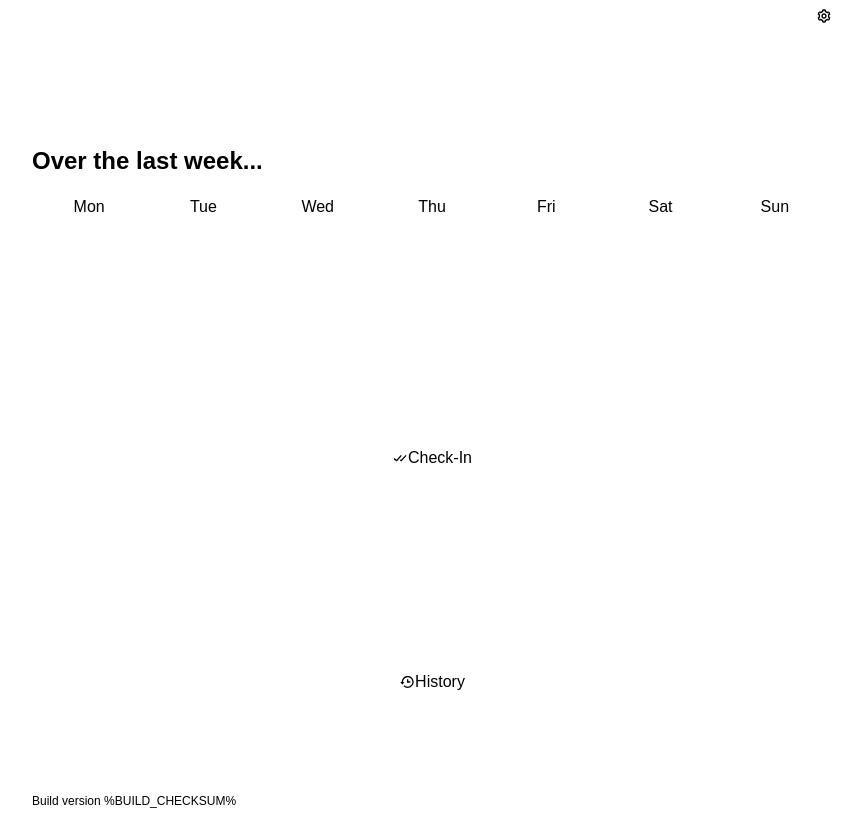
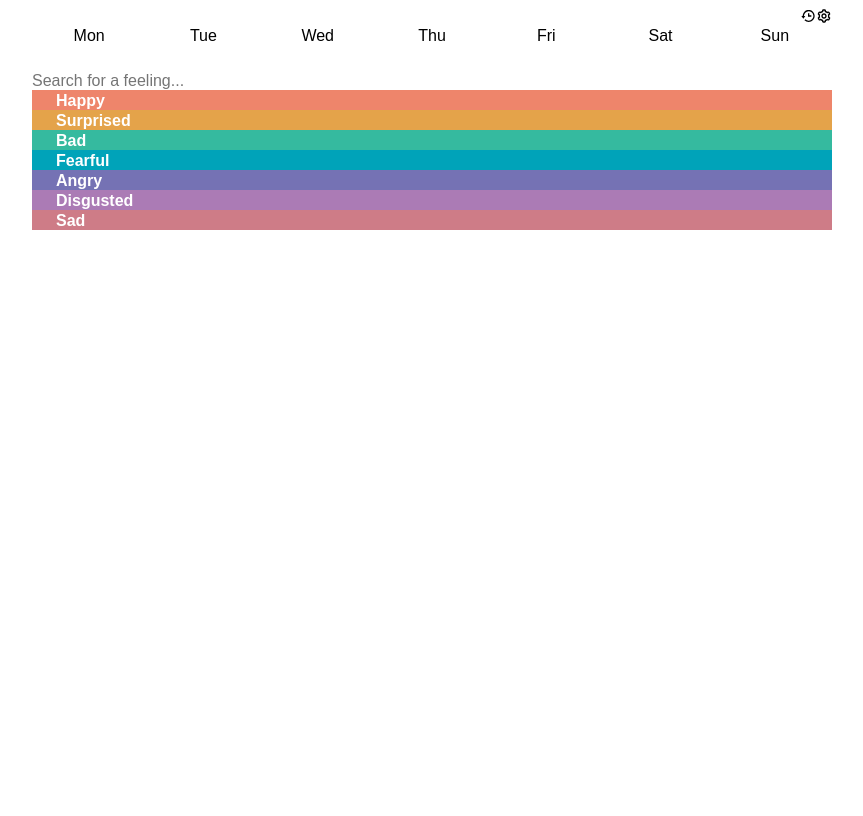
Before and after one commit to wmmiii/hey_you_good, a React app: page / in a window 1280 px wide. Shown: the whole page, without its empty margins (208-1071 px from the left). Built offline with nearby package versions, Linux system fonts and the light colour scheme; the HTML template or start-up script is replaced by a standard one.

Commit message:
Make check in screen main screen (#74)

```diff
--- a/src/App.tsx
+++ b/src/App.tsx
@@ -1,6 +1,5 @@
 import React from 'react';
 import { BrowserRouter, Routes, Route } from 'react-router-dom';
-import CheckIn from './pages/CheckIn';
 import History from './pages/History';
 import Index from './pages/Index';
 import NotFound from './pages/NotFound';
@@ -18,7 +17,6 @@ export function App() {
 				<BrowserRouter>
 					<Routes>
 						<Route path="/" element={<Index />} />
-						<Route path="/checkin" element={<CheckIn />} />
 						<Route path="/history" element={<History />} />
 						<Route path="/settings" element={<Settings />} />
 
--- a/src/components/Button.tsx
+++ b/src/components/Button.tsx
@@ -2,6 +2,7 @@ import React from 'react';
 import styles from './Button.module.scss';
 
 interface ButtonProps {
+  className?: string;
   onClick: () => void;
   icon?: JSX.Element;
   background?: string;
@@ -15,6 +16,9 @@ export default function Button(props: ButtonProps): JSX.Element {
   const classes = [styles.button];
   if (props.children == null && props.icon != null) {
     classes.push(styles.iconOnly);
+  }
+  if (props.className) {
+    classes.push(props.className);
   }
 
   return (
--- a/src/pages/CheckIn.tsx
+++ b/src/components/CheckIn.tsx
@@ -1,16 +1,18 @@
-import Button from '../components/Button';
 import IconBxCheck from '../icons/IconBxCheck';
-import Page from '../components/Page';
 import React, { useCallback, useMemo, useState } from 'react';
-import TextInput from '../components/TextInput';
+import TextInput from './TextInput';
 import styles from './Checkin.module.scss';
 import { gloriaList } from '../feelingsModel';
-import { recordFeeling } from '../storage/localDb';
-import { useNavigate } from 'react-router';
 
-export default function CheckIn(): JSX.Element {
-  const history = useNavigate();
-  const [feeling, setFeeling] = useState<string[]>([]);
+interface CheckInProps {
+  feeling: string[];
+  setFeeling: (feeling: string[]) => void;
+}
+
+export default function CheckIn({
+  feeling,
+  setFeeling
+}: CheckInProps): JSX.Element {
   const [searchString, setSearchString] = useState('');
 
   const filteredFeelings = useMemo(
@@ -30,25 +32,7 @@ export default function CheckIn(): JSX.Element {
   }, [feeling, setFeeling, setSearchString]);
 
   return (
-    <Page
-      header={<h1>How are you feeling?</h1>}
-      footer={
-        <div className={styles.footer}>
-          <Button onClick={() => history('/')} flex="1">
-            Back to home
-          </Button>
-          <Button
-            onClick={async () => {
-              await recordFeeling(new Date(), feeling);
-              history('/');
-            }}
-            disabled={feeling.length < 1}
-            flex="1">
-            Save
-          </Button>
-        </div>
-      }>
-
+    <div className={styles.wrapper}>
       <TextInput
         className={styles.searchInput}
         value={searchString}
@@ -77,8 +61,7 @@ export default function CheckIn(): JSX.Element {
           );
         })
       }
-
-    </Page>
+    </div>
   );
 }
 
--- a/src/pages/Checkin.module.scss
+++ b/src/components/Checkin.module.scss
@@ -1,9 +1,8 @@
-
-.footer {
+.wrapper {
   display: flex;
-  flex-direction: row;
-  gap: var(--padding-med);
-  padding-top: var(--padding-med);
+  flex-direction: column;
+  flex: 1;
+  justify-content: flex-start;
 }
 
 .feeling,
--- a/src/components/LastWeek.tsx
+++ b/src/components/LastWeek.tsx
@@ -8,7 +8,11 @@ interface DayProgress {
   checkIn: boolean;
 }
 
-export default function LastWeek(): JSX.Element {
+interface LastWeekProps {
+  lastUpdate: Date;
+}
+
+export default function LastWeek({lastUpdate}: LastWeekProps): JSX.Element {
   const [days, setDays] = useState(getLastWeek());
 
   useEffect(() => {
@@ -20,11 +24,9 @@ export default function LastWeek(): JSX.Element {
       }
       setDays([...days])
     })();
-  }, []);
+  }, [lastUpdate]);
 
   return (
-    <div>
-      <h2>Over the last week...</h2>
     <div className={styles.week}>
       {
         days.map(d => (
@@ -46,12 +48,10 @@ export default function LastWeek(): JSX.Element {
         ))
       }
     </div>
-    </div>
   );
 }
 
 function getLastWeek(): DayProgress[] {
-
   const days: DayProgress[] = [];
   const today = new Date();
   today.setHours(0, 0, 0, 0);
--- a/src/components/Page.module.scss
+++ b/src/components/Page.module.scss
@@ -2,11 +2,9 @@
   box-sizing: border-box;
   display: flex;
   flex-direction: column;
-  gap: var(--padding-med);
   height: 100vh;
   justify-content: space-between;
   left: 0;
-  padding: var(--padding-large);
   position: absolute;
   top: 0;
   width: 100%;
@@ -19,6 +17,7 @@
 .content {
   flex: 1;
   overflow-y: auto;
+  position: relative;
 }
 
 .footer {
--- a/src/pages/History.module.scss
+++ b/src/pages/History.module.scss
@@ -12,11 +12,6 @@
 
 .footer {
   display: flex;
-  flex-direction: row;
-  gap: var(--padding-med);
-  padding-top: var(--padding-med);
+  flex-direction: column;
+  padding: var(--padding-large);
 }
-
-.footer :global(button) {
-  width: 50%;
-}
--- a/src/pages/History.tsx
+++ b/src/pages/History.tsx
@@ -51,11 +51,11 @@ export default function History(): JSX.Element {
   return (
     <Page
       footer={
-        <Button
-          flex="0 auto 0"
-          onClick={() => navigate('/')}>
-          Back
-        </Button>
+        <div className={styles.footer}>
+          <Button onClick={() => navigate('/')}>
+            Back
+          </Button>
+        </div>
       }>
       {
         days == null ?
--- a/src/pages/Index.module.scss
+++ b/src/pages/Index.module.scss
@@ -1,16 +1,34 @@
 .header {
+  align-items: center;
   display: flex;
   flex-direction: row;
+  gap: var(--padding-large);
+  padding: var(--padding-large) 0;
+}
+
+.saved {
+  opacity: 0;
+  transition: opacity 1s linear;
+  font-size: 24px;
+  font-weight: 600;
+}
+
+.showSaved {
+  opacity: 1;
 }
 
 .content {
   display: flex;
   flex-direction: column;
   gap: var(--padding-med);
-  justify-content: space-around;
 }
 
 .footer {
   font-weight: 300;
   font-size: 12px;
+  padding: var(--padding-large) 0;
 }
+
+.saveButton {
+  width: 100%;
+}
--- a/src/pages/Index.tsx
+++ b/src/pages/Index.tsx
@@ -1,14 +1,15 @@
 import Button from '../components/Button';
-import IconBxCheckDouble from '../icons/IconBxCheckDouble';
 import IconBxCog from '../icons/IconBxCog';
 import IconBxHistory from '../icons/IconBxHistory';
 import LastWeek from '../components/LastWeek';
 import Page from '../components/Page';
-import React, { useCallback, useContext } from 'react';
+import React, { createRef, useCallback, useContext, useEffect, useState } from 'react';
 import WarningBox from '../components/WarningBox';
 import styles from './Index.module.scss';
 import { UserSettingsContext } from '../contexts/UserSettingsContext';
 import { useNavigate } from 'react-router';
+import CheckIn from '../components/CheckIn';
+import { recordFeeling } from '../storage/localDb';
 
 const PWA_WARNING_KEY = "pwa-warning";
 
@@ -20,6 +21,23 @@ const IS_PWA =
 export default function Index(): JSX.Element {
   const navigate = useNavigate();
   const { userSettings, setUserSettings } = useContext(UserSettingsContext);
+  const [feeling, setFeeling] = useState<string[]>([]);
+  const [lastUpdate, setLastUpdate] = useState(new Date())
+  const [showSaved, setShowSaved] = useState(false);
+  const savedRef = createRef<HTMLDivElement>();
+
+  useEffect(() => {
+    if (showSaved) {
+      setTimeout(() => {
+        if (savedRef.current) {
+          savedRef.current.classList.remove(styles.showSaved);
+          setTimeout(() => {
+            setShowSaved(false);
+          }, 1000);
+        }
+      }, 1000);
+    }
+  }, [showSaved]);
 
   const closePwaWarning = useCallback(async () => {
     if (userSettings != null &&
@@ -33,14 +51,22 @@ export default function Index(): JSX.Element {
     <Page
       className={styles.content}
       header={
+        <>
           <div className={styles.header}>
+            {
+              showSaved &&
+              <div
+                ref={savedRef}
+                className={styles.saved + ' ' + styles.showSaved}>
+                Saved!
+              </div>
+            }
             <div style={{ flex: 1 }}></div>
+            <Button
+              onClick={() => navigate("/history")}
+              icon={<IconBxHistory fontSize={24} />} />
             <Button onClick={() => navigate("/settings")} icon={<IconBxCog />} />
           </div>
-      }
-      footer={
-        <div className={styles.footer}>Build version %BUILD_CHECKSUM%</div>
-      }>
           {
             !IS_PWA && userSettings?.dismissedInfo.indexOf(PWA_WARNING_KEY) === -1 &&
             <WarningBox onCloseClicked={closePwaWarning}>
@@ -59,20 +85,32 @@ export default function Index(): JSX.Element {
               </p>
             </WarningBox>
           }
+        </>
+      }
+      footer={
+        <>
+          {
+            feeling.length > 0 &&
+            <div className={styles.footer}>
+              <Button
+                className={styles.saveButton}
+                onClick={async () => {
+                  await recordFeeling(new Date(), feeling);
+                  setFeeling([]);
+                  setLastUpdate(new Date());
+                  setShowSaved(true);
+                }}
+                disabled={feeling.length < 1}>
+                Save
+              </Button>
+            </div>
+          }
+        </>
+      }>
 
-      <LastWeek />
+      <LastWeek lastUpdate={lastUpdate} />
 
-      <Button
-        onClick={() => navigate("/checkin")}
-        icon={<IconBxCheckDouble fontSize={24} />}>
-        Check-In
-      </Button>
-
-      <Button
-        onClick={() => navigate("/history")}
-        icon={<IconBxHistory fontSize={24} />}>
-        History
-      </Button>
+      <CheckIn feeling={feeling} setFeeling={setFeeling} />
     </Page>
   );
 }
--- a/src/pages/Settings.module.scss
+++ b/src/pages/Settings.module.scss
@@ -12,5 +12,7 @@
 }
 
 .footer {
-  padding-top: var(--padding-med);
+  display: flex;
+  flex-direction: column;
+  padding: var(--padding-large) 0;
 }
--- a/src/pages/Settings.tsx
+++ b/src/pages/Settings.tsx
@@ -37,8 +37,9 @@ export default function Settings(): JSX.Element {
     <Page
       header={<h1>Settings</h1>}
       footer={
-        <div slot="footer" className={`${styles.footer} ${styles.buttonRow}`}>
-          <Button onClick={() => navigate('/')} flex="1">
+        <div className={`${styles.footer} ${styles.buttonRow}`}>
+          <div className={styles.footer}>Build version %BUILD_CHECKSUM%</div>
+          <Button onClick={() => navigate('/')}>
             Done
           </Button>
         </div>
```
Also changed, not shown: 2 other files (tests, documents, lock files or other folders). Lines whose indentation alone changed are shown as unchanged.
